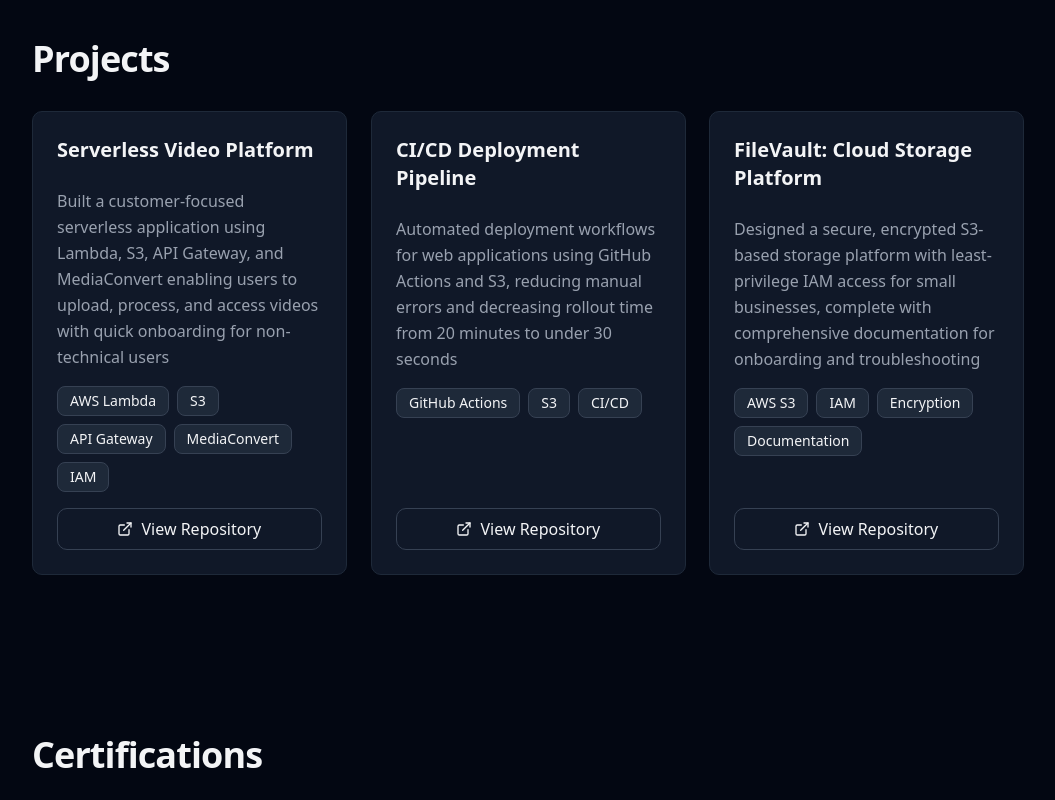
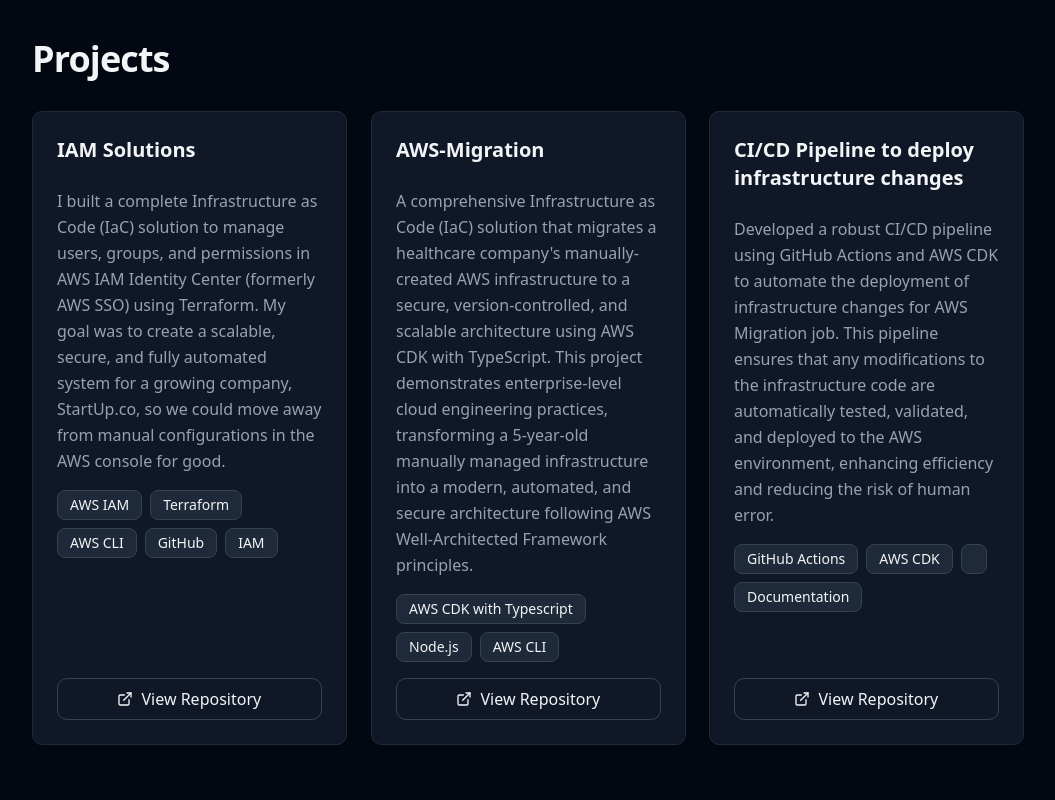
Before and after one commit to iac23/portfolio, a Next.js app: page / in a window 1280 px wide. Shown: the part 1120-1920 px from the top of the page, without its empty margins (112-1167 px from the left). Built offline with nearby package versions, Linux system fonts and the light colour scheme.

Commit message:
updated projects in portfolio website

```diff
--- a/src/app/page.tsx
+++ b/src/app/page.tsx
@@ -72,20 +72,20 @@ export default function Portfolio() {
             {/* Project 1 */}
             <div className="flex flex-col bg-gray-900 border border-gray-800 rounded-lg overflow-hidden animate-scale-in delay-100">
               <div className="p-6 space-y-2">
-                <h3 className="text-xl font-semibold">Serverless Video Platform</h3>
+                <h3 className="text-xl font-semibold">IAM Solutions</h3>
               </div>
               <div className="p-6 pt-0 flex-1 flex flex-col justify-between gap-4">
                 <div className="space-y-4">
                   <p className="text-gray-400 leading-relaxed">
-                    Built a customer-focused serverless application using Lambda, S3, API Gateway, and MediaConvert
-                    enabling users to upload, process, and access videos with quick onboarding for non-technical users
+                    I built a complete Infrastructure as Code (IaC) solution to manage users, groups, and permissions in AWS IAM Identity Center (formerly AWS SSO) using Terraform.
+                    My goal was to create a scalable, secure, and fully automated system for a growing company, StartUp.co, so we could move away from manual configurations in the AWS console for good.
                   </p>
                   <div className="flex flex-wrap gap-2">
-                    <span className="px-3 py-1 text-sm bg-gray-800 border border-gray-700 rounded-md">AWS Lambda</span>
-                    <span className="px-3 py-1 text-sm bg-gray-800 border border-gray-700 rounded-md">S3</span>
-                    <span className="px-3 py-1 text-sm bg-gray-800 border border-gray-700 rounded-md">API Gateway</span>
+                    <span className="px-3 py-1 text-sm bg-gray-800 border border-gray-700 rounded-md">AWS IAM</span>
+                    <span className="px-3 py-1 text-sm bg-gray-800 border border-gray-700 rounded-md">Terraform</span>
+                    <span className="px-3 py-1 text-sm bg-gray-800 border border-gray-700 rounded-md">AWS CLI</span>
                     <span className="px-3 py-1 text-sm bg-gray-800 border border-gray-700 rounded-md">
-                      MediaConvert
+                      GitHub
                     </span>
                     <span className="px-3 py-1 text-sm bg-gray-800 border border-gray-700 rounded-md">IAM</span>
                   </div>
@@ -103,20 +103,22 @@ export default function Portfolio() {
             {/* Project 2 */}
             <div className="flex flex-col bg-gray-900 border border-gray-800 rounded-lg overflow-hidden animate-scale-in delay-200">
               <div className="p-6 space-y-2">
-                <h3 className="text-xl font-semibold">CI/CD Deployment Pipeline</h3>
+                <h3 className="text-xl font-semibold">AWS-Migration</h3>
               </div>
               <div className="p-6 pt-0 flex-1 flex flex-col justify-between gap-4">
                 <div className="space-y-4">
                   <p className="text-gray-400 leading-relaxed">
-                    Automated deployment workflows for web applications using GitHub Actions and S3, reducing manual
-                    errors and decreasing rollout time from 20 minutes to under 30 seconds
+                    A comprehensive Infrastructure as Code (IaC) solution that migrates a healthcare company's manually-created AWS infrastructure to a secure,
+                    version-controlled, and scalable architecture using AWS CDK with TypeScript.
+                    This project demonstrates enterprise-level cloud engineering practices, transforming a 5-year-old manually managed infrastructure into a modern,
+                    automated, and secure architecture following AWS Well-Architected Framework principles.
                   </p>
                   <div className="flex flex-wrap gap-2">
                     <span className="px-3 py-1 text-sm bg-gray-800 border border-gray-700 rounded-md">
-                      GitHub Actions
+                      AWS CDK with Typescript
                     </span>
-                    <span className="px-3 py-1 text-sm bg-gray-800 border border-gray-700 rounded-md">S3</span>
-                    <span className="px-3 py-1 text-sm bg-gray-800 border border-gray-700 rounded-md">CI/CD</span>
+                    <span className="px-3 py-1 text-sm bg-gray-800 border border-gray-700 rounded-md">Node.js</span>
+                    <span className="px-3 py-1 text-sm bg-gray-800 border border-gray-700 rounded-md">AWS CLI</span>
                   </div>
                 </div>
                 <a
@@ -132,18 +134,19 @@ export default function Portfolio() {
             {/* Project 3 */}
             <div className="flex flex-col bg-gray-900 border border-gray-800 rounded-lg overflow-hidden animate-scale-in delay-300">
               <div className="p-6 space-y-2">
-                <h3 className="text-xl font-semibold">FileVault: Cloud Storage Platform</h3>
+                <h3 className="text-xl font-semibold">CI/CD Pipeline to deploy infrastructure changes</h3>
               </div>
               <div className="p-6 pt-0 flex-1 flex flex-col justify-between gap-4">
                 <div className="space-y-4">
                   <p className="text-gray-400 leading-relaxed">
-                    Designed a secure, encrypted S3-based storage platform with least-privilege IAM access for small
-                    businesses, complete with comprehensive documentation for onboarding and troubleshooting
+                    Developed a robust CI/CD pipeline using GitHub Actions and AWS CDK to automate the deployment of infrastructure changes for AWS Migration job.
+                    This pipeline ensures that any modifications to the infrastructure code are automatically tested, validated, and deployed to the AWS environment,
+                    enhancing efficiency and reducing the risk of human error.
                   </p>
                   <div className="flex flex-wrap gap-2">
-                    <span className="px-3 py-1 text-sm bg-gray-800 border border-gray-700 rounded-md">AWS S3</span>
-                    <span className="px-3 py-1 text-sm bg-gray-800 border border-gray-700 rounded-md">IAM</span>
-                    <span className="px-3 py-1 text-sm bg-gray-800 border border-gray-700 rounded-md">Encryption</span>
+                    <span className="px-3 py-1 text-sm bg-gray-800 border border-gray-700 rounded-md">GitHub Actions</span>
+                    <span className="px-3 py-1 text-sm bg-gray-800 border border-gray-700 rounded-md">AWS CDK</span>
+                    <span className="px-3 py-1 text-sm bg-gray-800 border border-gray-700 rounded-md"></span>
                     <span className="px-3 py-1 text-sm bg-gray-800 border border-gray-700 rounded-md">
                       Documentation
                     </span>
@@ -186,7 +189,7 @@ export default function Portfolio() {
             </div>
             <div className="flex items-center gap-3 p-4 rounded-lg border border-gray-800 bg-gray-900">
               <div className="h-2 w-2 rounded-full bg-purple-500" />
-              <span>Currently pursuing: AWS Certified Security – Specialty</span>
+              <span>Currently pursuing: AWS Machine Learning Engineer – Associate</span>
             </div>
           </div>
         </div>
```
